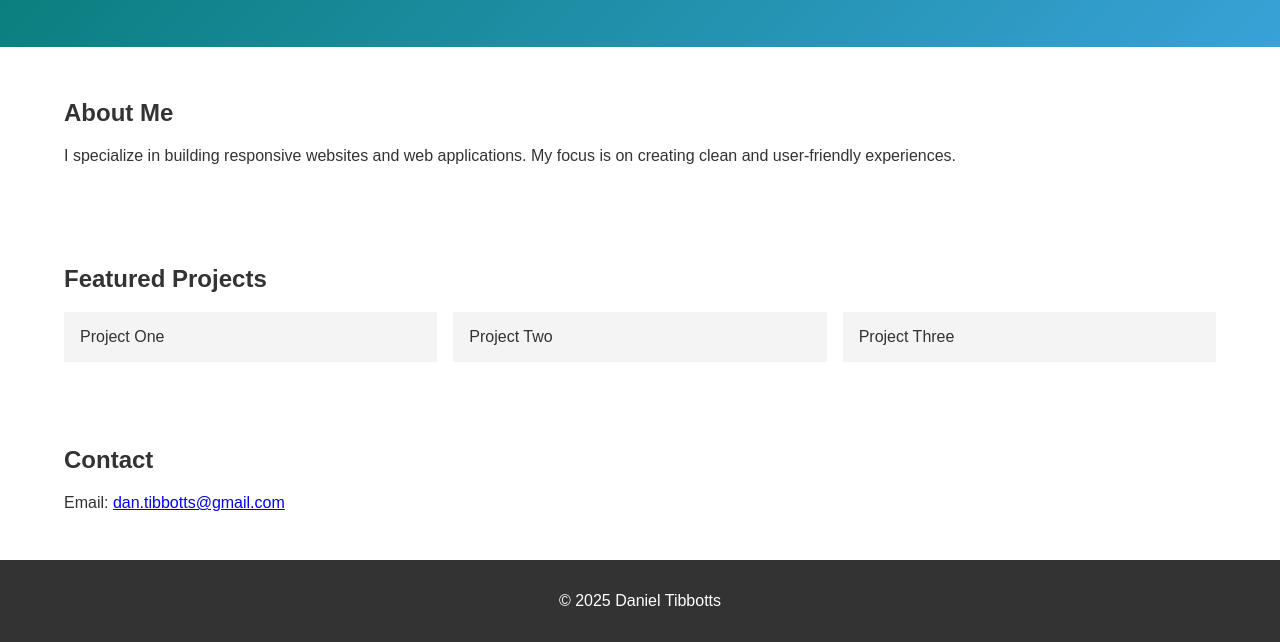
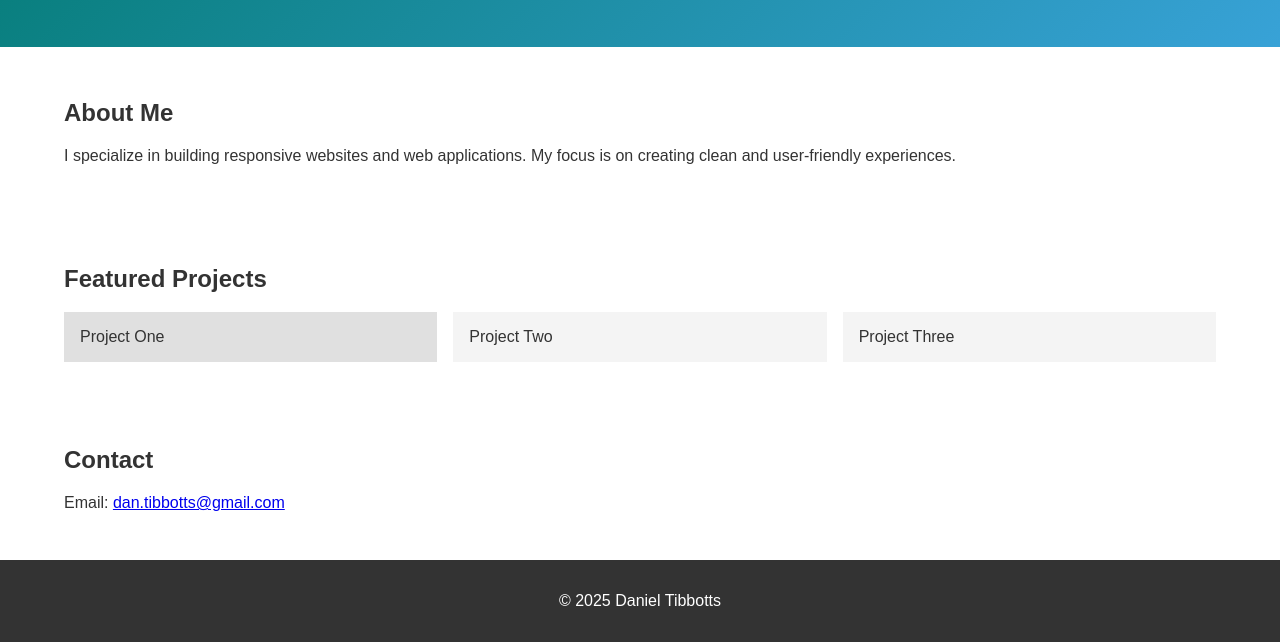
Before and after one commit to dan-tibbotts/tibbotts.com, a plain HTML site: page index.html in a window 1280 px wide. In both pictures the pointer is over the element "Project One". Shown: the part 301-943 px from the top of the page. Drawn offline with Linux system fonts and the light colour scheme.

Commit message:
Add hover effect to project cards

```diff
--- a/style.css
+++ b/style.css
@@ -103,6 +103,12 @@ header nav a {
   background: #f4f4f4;
   padding: 1em;
   box-sizing: border-box;
+  transition: background 0.3s;
+  cursor: pointer;
+}
+
+.project-item:hover {
+  background: #e0e0e0;
 }
 
 footer {
```
